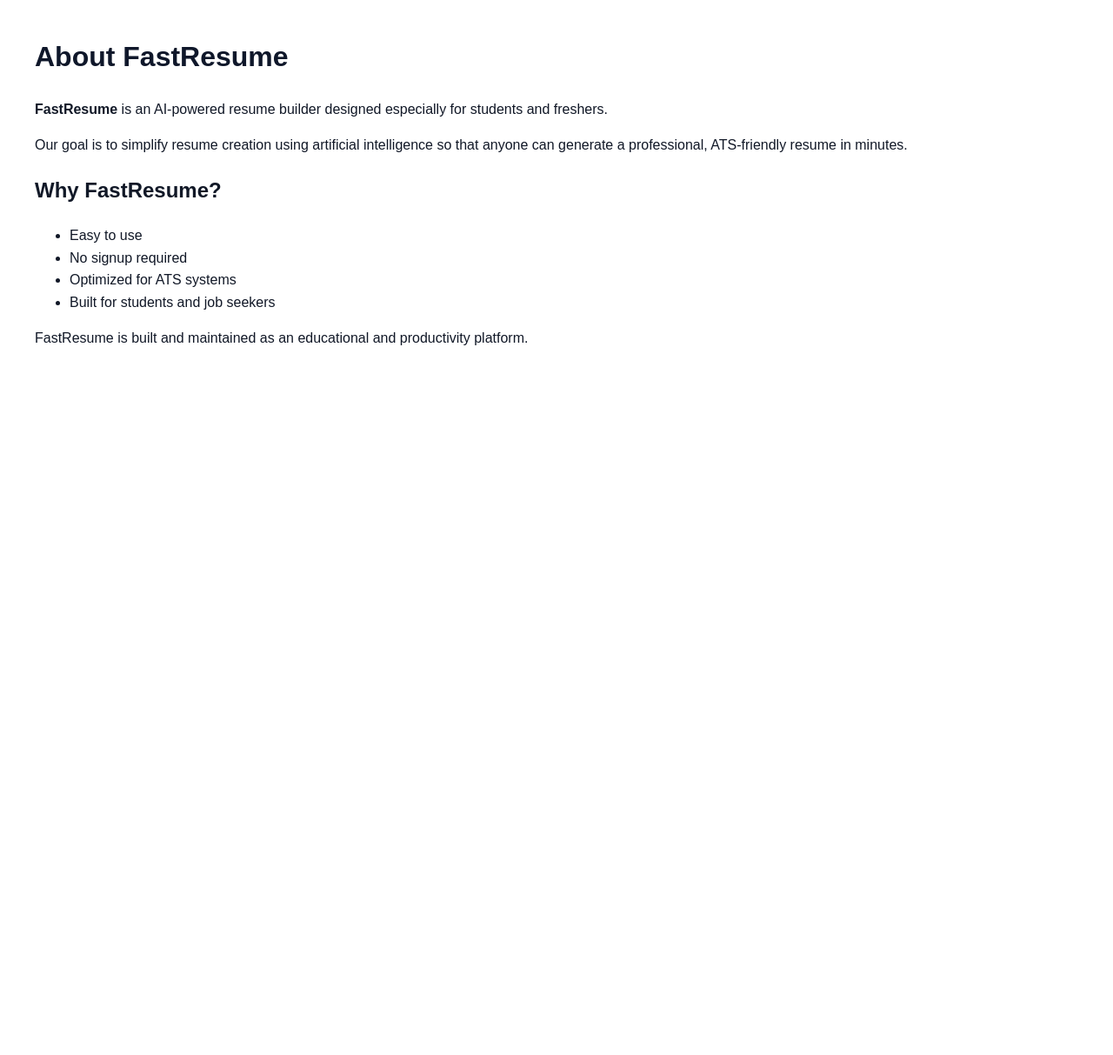
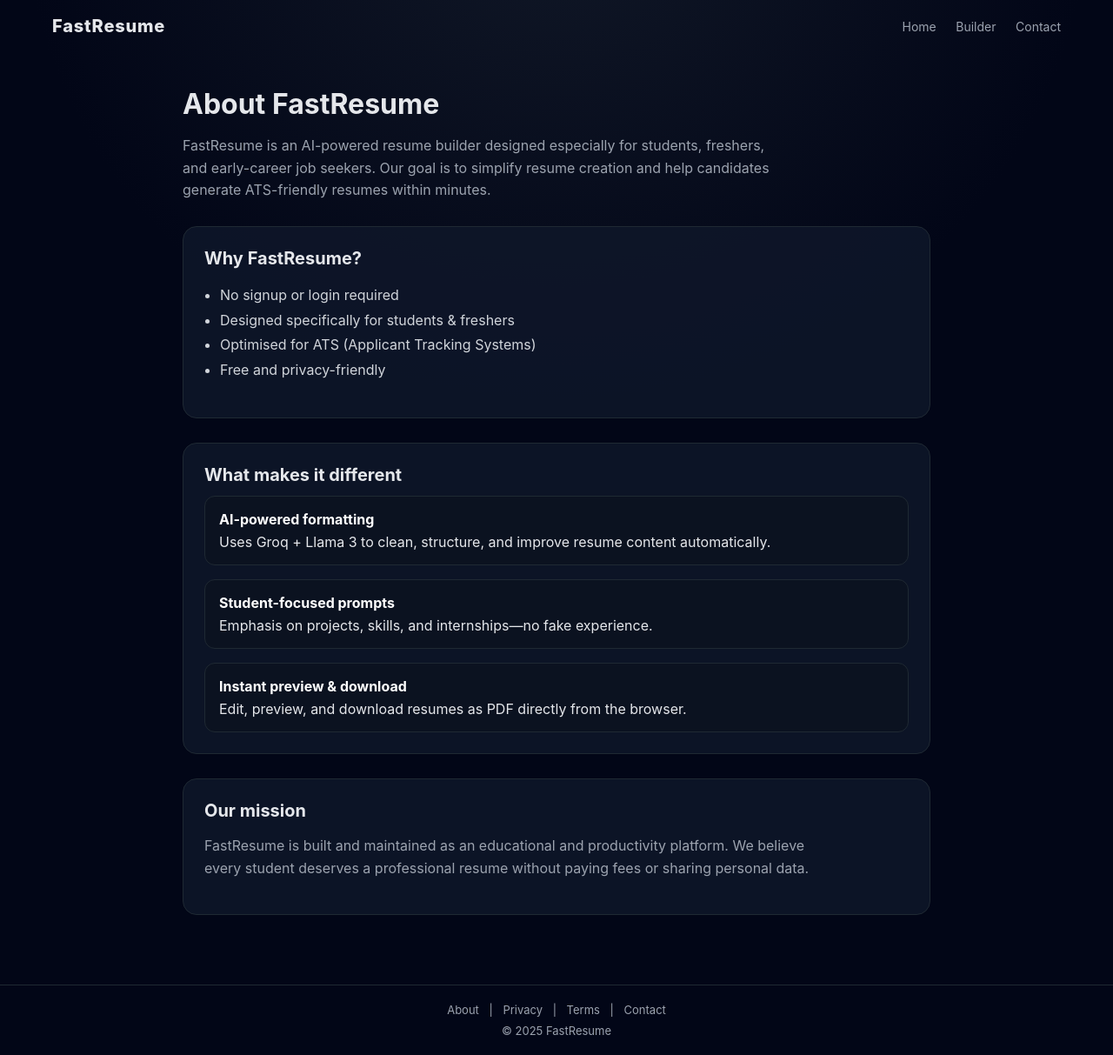
Before and after one commit to pranaysai0745/Fast-Resume, a website: page about.html in a window 1280 px wide. Shown: the whole page at 87% size. Before the commit the page ends 800 px from the top, so only its background shows below. Drawn offline with Linux system fonts and the light colour scheme.

Commit message:
Update about.html

```diff
--- a/about.html
+++ b/about.html
@@ -1,37 +1,185 @@
 <!DOCTYPE html>
 <html lang="en">
 <head>
-  <meta charset="UTF-8">
-  <title>About Us | FastResume</title>
+  <meta charset="UTF-8" />
+  <title>About FastResume</title>
+  <meta name="viewport" content="width=device-width, initial-scale=1.0">
+
   <style>
+    :root{
+      --bg:#0b1020;
+      --card:#0f172a;
+      --border:#1f2933;
+      --text:#e5e7eb;
+      --muted:#9ca3af;
+      --accent:#3b82f6;
+    }
+    *{box-sizing:border-box}
     body{
-      font-family: Arial, sans-serif;
-      margin:40px;
-      line-height:1.6;
-      color:#111827;
+      margin:0;
+      font-family:Inter,system-ui,-apple-system,Segoe UI,sans-serif;
+      background:radial-gradient(80% 80% at 50% -10%, #111827 0%, #020617 60%);
+      color:var(--text);
+    }
+
+    /* NAV */
+    .nav{
+      max-width:1200px;
+      margin:0 auto;
+      padding:18px 20px;
+      display:flex;
+      justify-content:space-between;
+      align-items:center;
+    }
+    .logo{
+      font-size:20px;
+      font-weight:800;
+      letter-spacing:.04em;
+    }
+    .nav a{
+      color:var(--muted);
+      text-decoration:none;
+      margin-left:18px;
+      font-size:14px;
+    }
+    .nav a:hover{color:white}
+
+    /* PAGE */
+    .wrap{
+      max-width:900px;
+      margin:40px auto 80px;
+      padding:0 20px;
     }
     h1{
-      color:#0f172a;
+      font-size:32px;
+      margin-bottom:12px;
+    }
+    .sub{
+      color:var(--muted);
+      line-height:1.6;
+      max-width:700px;
+    }
+
+    .card{
+      background:rgba(15,23,42,.85);
+      border:1px solid var(--border);
+      border-radius:16px;
+      padding:24px;
+      margin-top:28px;
+    }
+    h2{
+      margin:0 0 12px;
+      font-size:20px;
+    }
+    ul{
+      padding-left:18px;
+      line-height:1.8;
+      color:#d1d5db;
+    }
+
+    .highlight{
+      display:grid;
+      gap:16px;
+    }
+    .feature{
+      padding:16px;
+      border-radius:12px;
+      border:1px solid var(--border);
+      background:#0b1220;
+    }
+    .feature strong{
+      color:white;
+      display:block;
+      margin-bottom:6px;
+    }
+
+    /* FOOTER */
+    footer{
+      border-top:1px solid var(--border);
+      padding:20px;
+      text-align:center;
+      font-size:13px;
+      color:var(--muted);
+    }
+    footer a{
+      color:var(--muted);
+      text-decoration:none;
+      margin:0 8px;
+    }
+    footer a:hover{color:white}
+
+    @media(max-width:600px){
+      h1{font-size:26px}
     }
   </style>
 </head>
 <body>
 
-<h1>About FastResume</h1>
+  <!-- NAVBAR -->
+  <div class="nav">
+    <div class="logo">FastResume</div>
+    <div>
+      <a href="/">Home</a>
+      <a href="/builder">Builder</a>
+      <a href="/contact">Contact</a>
+    </div>
+  </div>
 
-<p><b>FastResume</b> is an AI-powered resume builder designed especially for students and freshers.</p>
+  <!-- CONTENT -->
+  <div class="wrap">
+    <h1>About FastResume</h1>
+    <p class="sub">
+      FastResume is an AI-powered resume builder designed especially for students,
+      freshers, and early-career job seekers. Our goal is to simplify resume creation
+      and help candidates generate ATS-friendly resumes within minutes.
+    </p>
 
-<p>Our goal is to simplify resume creation using artificial intelligence so that anyone can generate a professional, ATS-friendly resume in minutes.</p>
+    <div class="card">
+      <h2>Why FastResume?</h2>
+      <ul>
+        <li>No signup or login required</li>
+        <li>Designed specifically for students & freshers</li>
+        <li>Optimised for ATS (Applicant Tracking Systems)</li>
+        <li>Free and privacy-friendly</li>
+      </ul>
+    </div>
 
-<h2>Why FastResume?</h2>
-<ul>
-  <li>Easy to use</li>
-  <li>No signup required</li>
-  <li>Optimized for ATS systems</li>
-  <li>Built for students and job seekers</li>
-</ul>
+    <div class="card">
+      <h2>What makes it different</h2>
+      <div class="highlight">
+        <div class="feature">
+          <strong>AI-powered formatting</strong>
+          Uses Groq + Llama 3 to clean, structure, and improve resume content automatically.
+        </div>
+        <div class="feature">
+          <strong>Student-focused prompts</strong>
+          Emphasis on projects, skills, and internships—no fake experience.
+        </div>
+        <div class="feature">
+          <strong>Instant preview & download</strong>
+          Edit, preview, and download resumes as PDF directly from the browser.
+        </div>
+      </div>
+    </div>
 
-<p>FastResume is built and maintained as an educational and productivity platform.</p>
+    <div class="card">
+      <h2>Our mission</h2>
+      <p class="sub">
+        FastResume is built and maintained as an educational and productivity platform.
+        We believe every student deserves a professional resume without paying fees
+        or sharing personal data.
+      </p>
+    </div>
+  </div>
+
+  <!-- FOOTER -->
+  <footer>
+    <a href="/about">About</a> |
+    <a href="/privacy">Privacy</a> |
+    <a href="/terms">Terms</a> |
+    <a href="/contact">Contact</a>
+    <div style="margin-top:8px;">© 2025 FastResume</div>
+  </footer>
 
 </body>
 </html>
```
